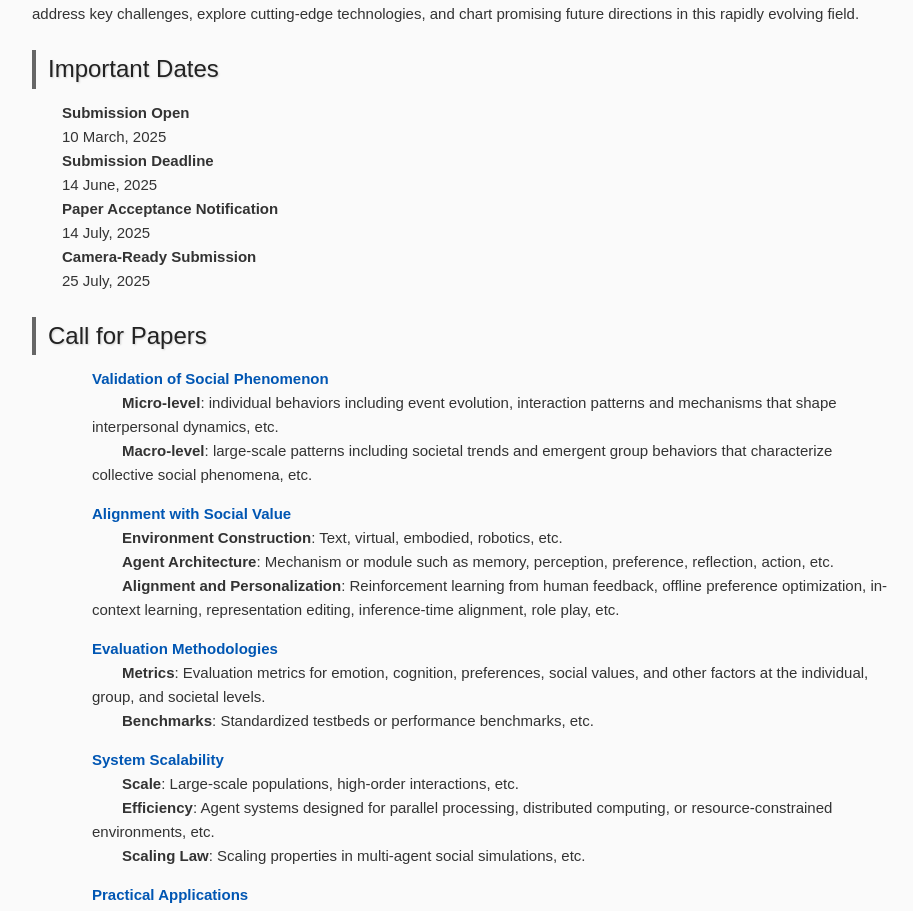
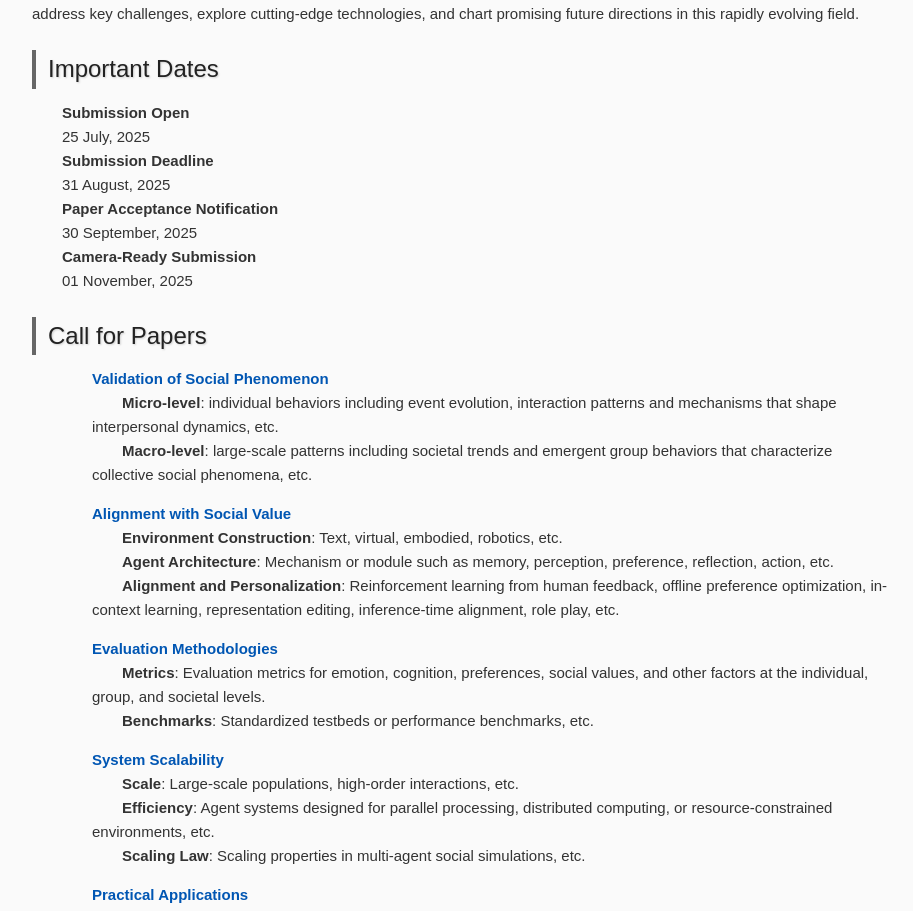
Before and after one commit to lass-workshop/lass-workshop.github.io, a plain HTML site: page index.html in a window 1280 px wide. Shown: the part 786-1697 px from the top of the page, without its empty margins (108-1021 px from the left). Drawn offline with Linux system fonts and the light colour scheme.

Commit message:
Update index.html

```diff
--- a/index.html
+++ b/index.html
@@ -103,16 +103,16 @@
     <h2 class="section-decor">Important Dates</h2>
     <dl>
       <dt><strong>Submission Open</strong></dt>
-      <dd>10 March, 2025</dd>
+      <dd>25 July, 2025</dd>
 
       <dt><strong>Submission Deadline</strong></dt>
-      <dd>14 June, 2025</dd>
+      <dd>31 August, 2025</dd>
 
       <dt><strong>Paper Acceptance Notification</strong></dt>
-      <dd>14 July, 2025</dd>
+      <dd>30 September, 2025</dd>
 
       <dt><strong>Camera-Ready Submission</strong></dt>
-      <dd>25 July, 2025</dd>
+      <dd>01 November, 2025</dd>
     </dl>
 
     <h2 class="section-decor">Call for Papers</h2>
```
